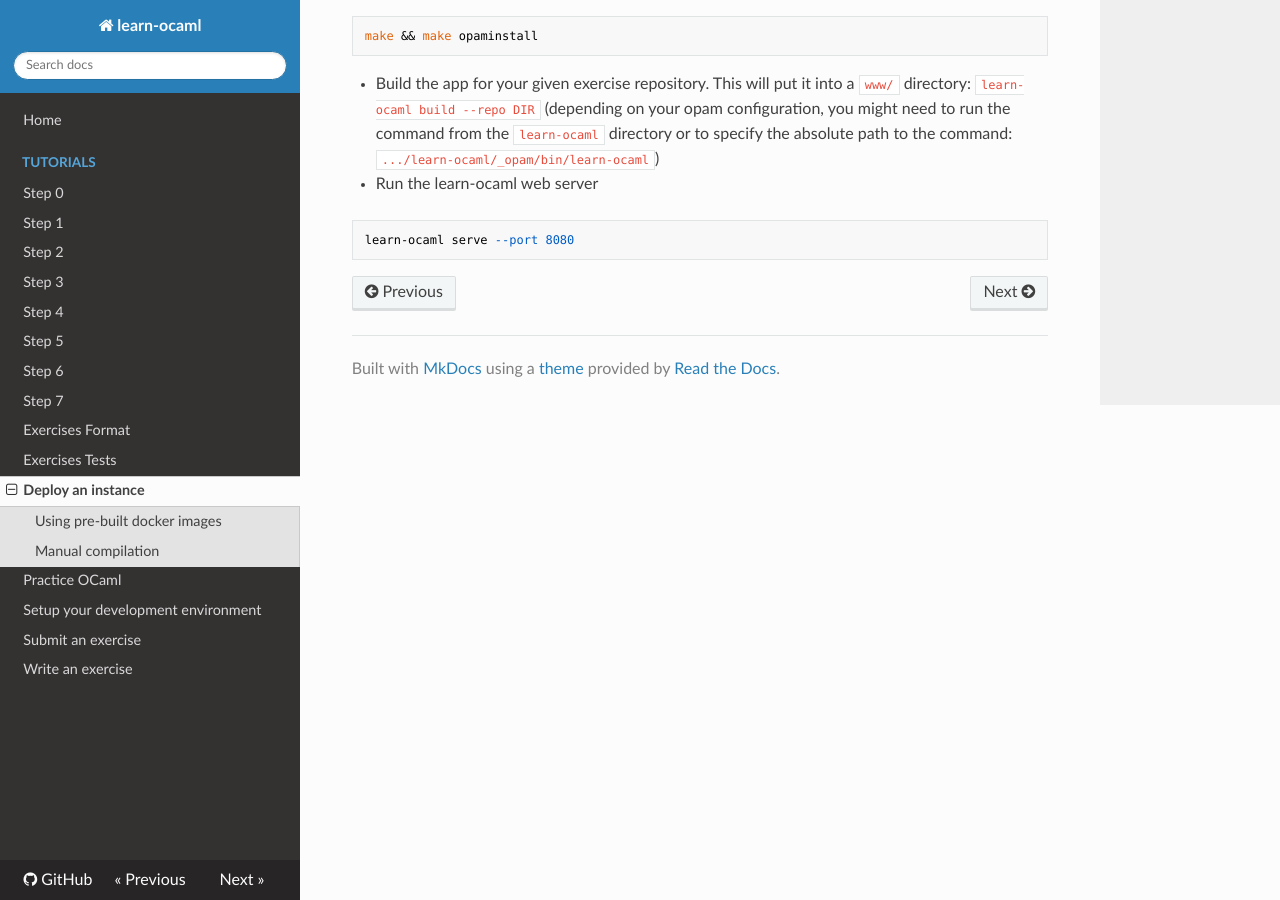
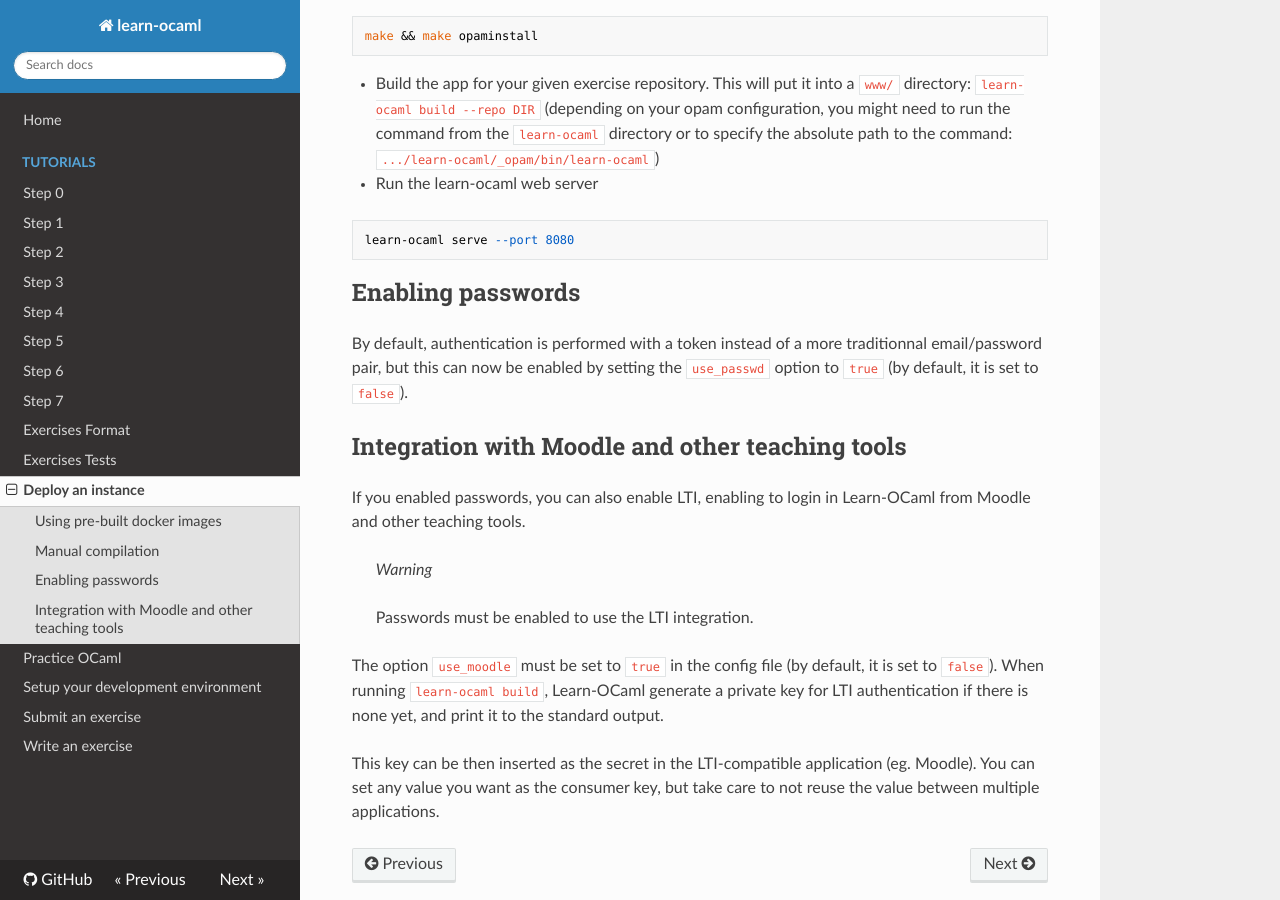
Before and after one commit to ocaml-sf/learn-ocaml, an MkDocs documentation site: the page built from docs/howto-deploy-a-learn-ocaml-instance.md, in a window 1280 px wide and 900 px high, scrolled down 1301 px. Built offline with MkDocs 1.6.1, drawn with Linux system fonts in a browser that asks for light colours; nearby versions of some CDN libraries.

Commit message:
doc: first draft for the password and LTI modes
Signed-off-by: Alban Gruin <alban.gruin@univ-tlse3.fr>

````diff
--- a/docs/howto-deploy-a-learn-ocaml-instance.md
+++ b/docs/howto-deploy-a-learn-ocaml-instance.md
@@ -68,3 +68,29 @@ make && make opaminstall
 ```
 learn-ocaml serve --port 8080
 ```
+
+## Enabling passwords
+
+By default, authentication is performed with a token instead of a more
+traditionnal email/password pair, but this can now be enabled by
+setting the `use_passwd` option to `true` (by default, it is set to
+`false`).
+
+## Integration with Moodle and other teaching tools
+
+If you enabled passwords, you can also enable LTI, enabling to login
+in Learn-OCaml from Moodle and other teaching tools.
+
+> *Warning*
+>
+> Passwords must be enabled to use the LTI integration.
+
+The option `use_moodle` must be set to `true` in the config file (by
+default, it is set to `false`).  When running `learn-ocaml build`,
+Learn-OCaml generate a private key for LTI authentication if there is
+none yet, and print it to the standard output.
+
+This key can be then inserted as the secret in the LTI-compatible
+application (eg. Moodle).  You can set any value you want as the
+consumer key, but take care to not reuse the value between multiple
+applications.
````
